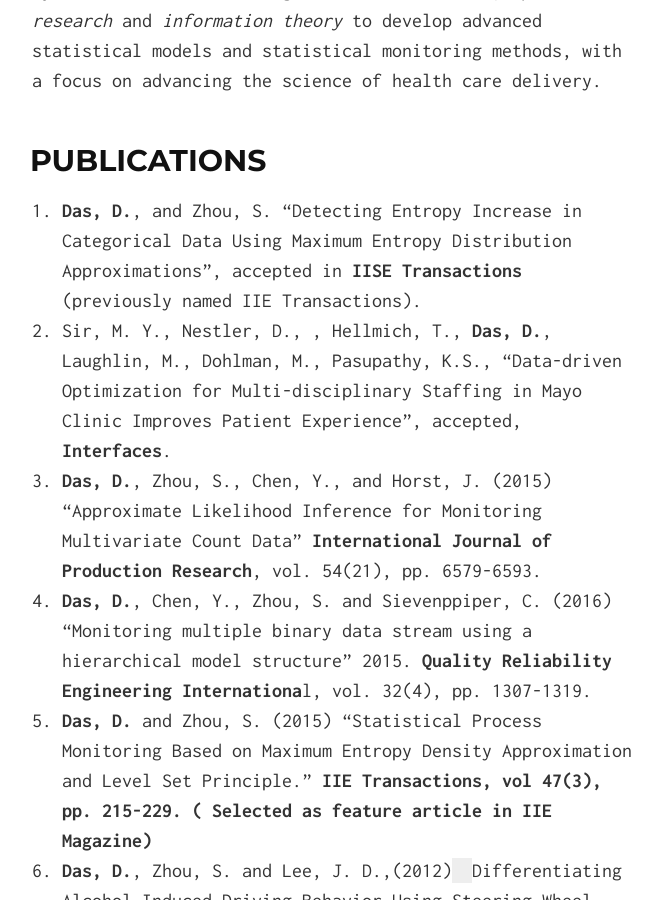
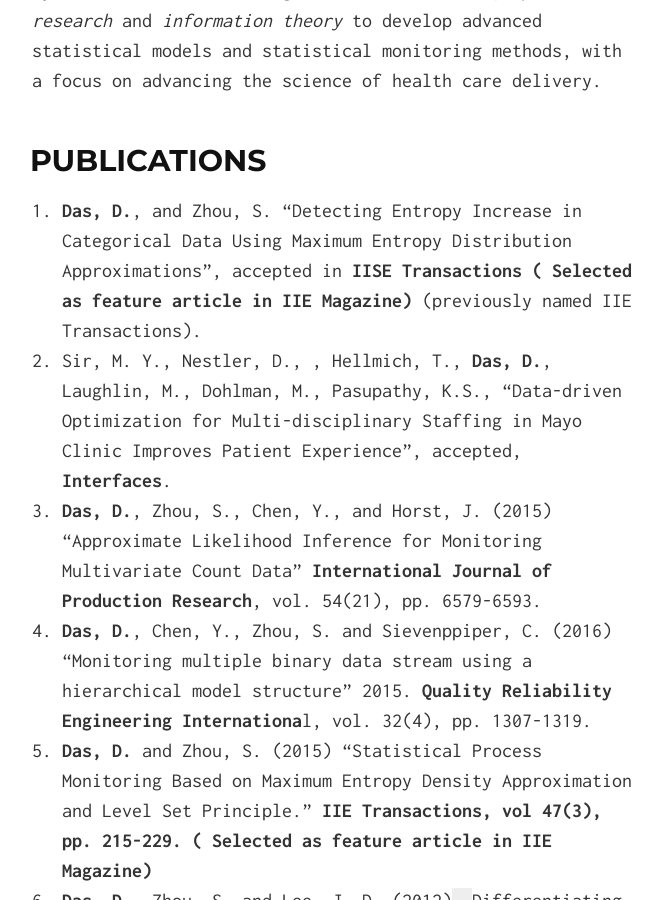
Before and after one commit to DevashishDas1/devashishdas1.github.io, a Jekyll site: the page built from page1.md, in a window 1280 px wide and 900 px high, scrolled down 365 px. Shown: the whole window, without its empty margins (308-971 px from the left). Built offline with Jekyll 4.4.1, drawn with Linux system fonts in a browser that asks for light colours; our own code applies the rules of GitHub Pages for plain Markdown files.

Commit message:
Feature article

```diff
--- a/page1.md
+++ b/page1.md
@@ -10,7 +10,7 @@ My research involves integration of *statistics*, *operations research* and *inf
 
 ## Publications
 
-1. **Das, D.**, and Zhou, S. "Detecting Entropy Increase in Categorical Data Using Maximum Entropy Distribution Approximations", accepted in **IISE Transactions** (previously named IIE Transactions).
+1. **Das, D.**, and Zhou, S. "Detecting Entropy Increase in Categorical Data Using Maximum Entropy Distribution Approximations", accepted in **IISE Transactions ( Selected as feature article in IIE Magazine)** (previously named IIE Transactions).
 2. Sir, M. Y., Nestler, D., , Hellmich, T., **Das, D.**, Laughlin, M., Dohlman, M., Pasupathy, K.S., "Data-driven Optimization for Multi-disciplinary Staffing in Mayo Clinic Improves Patient Experience", accepted, **Interfaces**.
 3. **Das, D.**, Zhou, S., Chen, Y., and Horst, J. (2015) "Approximate Likelihood Inference for Monitoring Multivariate Count Data" **International Journal of Production Research**, vol. 54(21), pp. 6579-6593.
 4. **Das, D.**, Chen, Y., Zhou, S. and Sievenppiper, C. (2016) "Monitoring multiple binary data stream using a hierarchical model structure" 2015. **Quality Reliability Engineering Internationa**l, vol. 32(4), pp. 1307-1319.
```
Also changed, not shown: 3 other files.
